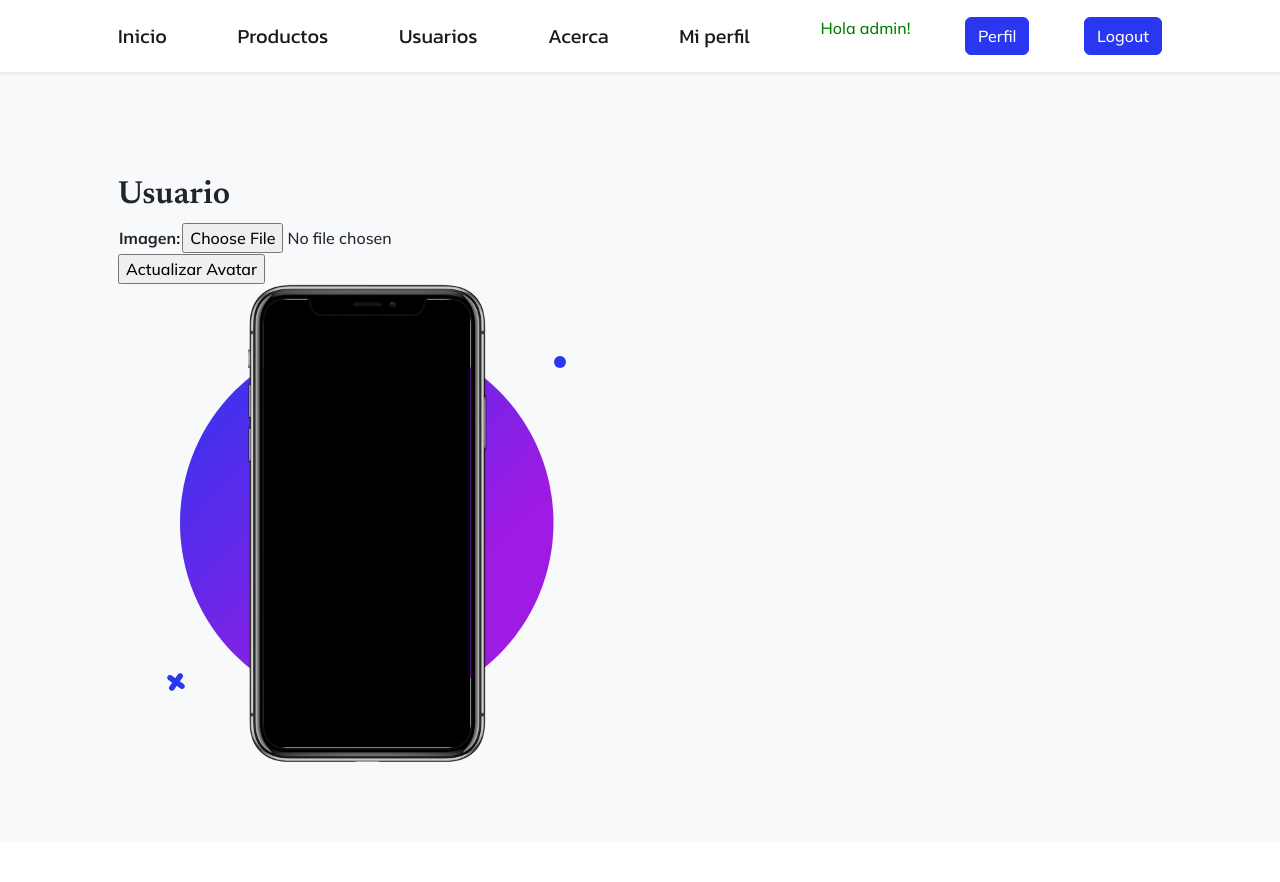
After one commit to FranPedrocca/Proyecto, a Django app: page /facil/agregarAvatar/ in a window 1280 px wide. The commit adds this page. Shown: the top 882 px of the page. Run offline with Django 5.2, Linux system fonts and the light colour scheme; a user stored in the database is signed in; some libraries are stand-ins or nearby versions.

Commit message:
Proyecto actualizado

```diff
--- a/VENTAS/settings.py
+++ b/VENTAS/settings.py
@@ -11,6 +11,7 @@ https://docs.djangoproject.com/en/5.0/ref/settings/
 """
 
 from pathlib import Path
+import os
 
 # Build paths inside the project like this: BASE_DIR / 'subdir'.
 BASE_DIR = Path(__file__).resolve().parent.parent
@@ -127,3 +128,6 @@ STATIC_URL = 'static/'
 DEFAULT_AUTO_FIELD = 'django.db.models.BigAutoField'
 
 LOGIN_URL = '/facil/login/'
+
+MEDIA_URL= "/media/"
+MEDIA_ROOT= os.path.join(BASE_DIR, "media")
--- a/VENTAS/urls.py
+++ b/VENTAS/urls.py
@@ -16,9 +16,13 @@ Including another URLconf
 """
 from django.contrib import admin
 from django.urls import path, include
+from VENTAS import settings
+from django.conf.urls.static import static
 
 urlpatterns = [
     path('admin/', admin.site.urls),
     path('facil/', include('facil.urls')),
 
 ]
+
+urlpatterns += static(settings.MEDIA_URL, document_root=settings.MEDIA_ROOT)
--- a/facil/forms.py
+++ b/facil/forms.py
@@ -12,6 +12,24 @@ class RegistroForm(UserCreationForm):
     password1  = forms.CharField(label="Contraseña",widget=forms.PasswordInput)
     password2   = forms.CharField(label="Confirmar Contraseña",widget=forms.PasswordInput)
 
+
     class Meta:
         model= User
         fields= ['username','email','password1','password2']
+
+
+class UsereditForm(UserCreationForm):
+    email = forms.EmailField(max_length=50, required=True)
+    password1 = forms.CharField(label="Contraseña", widget=forms.PasswordInput)
+    password2 = forms.CharField(label="Confirmar Contraseña", widget=forms.PasswordInput)
+    first_name = forms.CharField(label="Nombre/s", max_length=50, required=True)
+    last_name = forms.CharField(label="Apellido/s", max_length=50, required=True)
+
+    class Meta:
+        model = User
+        fields = ['email', 'password1', 'password2', 'first_name', 'last_name']
+
+
+
+class AvatarForm(forms.Form):
+    imagen= forms.ImageField(required=True)
--- /dev/null
+++ b/facil/templates/facil/agregarAvatar.html
@@ -0,0 +1,21 @@
+{% extends 'facil/home.html' %}
+
+{% block titulo1 %}
+    <div class="mb-4">"Avatar"</div>
+{% endblock titulo1 %}
+
+
+{% block contenido %}
+<h2>Usuario</h2>
+<form action="" method="post" enctype="multipart/form-data">
+    {% csrf_token %}
+
+    <table>
+        {{ form.as_table}}
+    </table>
+
+    <input type="submit" value="Actualizar Avatar">
+
+</form>
+
+{% endblock contenido %}
--- a/facil/templates/facil/home.html
+++ b/facil/templates/facil/home.html
@@ -37,6 +37,8 @@
 
 
                 <p style="color:green">Hola {{user.username}}!</p>
+
+                <a class="btn btn-primary" href="{% url 'editar_perfil' %}">Perfil</a>
                 <a class="btn btn-primary" href="{% url 'logout' %}">Logout</a>
 
                 {%else%}
--- a/facil/urls.py
+++ b/facil/urls.py
@@ -33,6 +33,8 @@ urlpatterns = [
     path('login/', login_request, name= "login"),
     path('registro/', register, name= "registro"),
     path('logout/', custom_logout, name= "logout"),
+    path('editar_perfil/', editarperfil, name= "editar_perfil"),
+    path('agregarAvatar/', agregarAvatar, name= "agregarAvatar"),
 
 
 ]
--- a/facil/views.py
+++ b/facil/views.py
@@ -119,6 +119,7 @@ def deleteArticulos(request, id_articulo):
 
 #----------------------------------------Usuarios---------------------------------------------------------------
 
+
 class UsuarioList(LoginRequiredMixin, ListView):
     # La siguiente línea es la que agregamos
     login_url = reverse_lazy('login')
@@ -151,6 +152,15 @@ def login_request(request):
         user= authenticate(request, username=usuario, password=password)
         if user is not None:
             login(request, user)
+
+            #Intenta traer el avatar si es que tiene:
+            try:
+                avatar= Avatar.objects.get(user=request.user.id).imagen.url
+            except:
+                avatar= "/media/avatares/default.png"
+            finally:
+                request.session["avatar"]= avatar
+
             return render(request, "facil/home.html")
         else:
             return redirect(reverse_lazy('home'))
@@ -183,13 +193,46 @@ def editarperfil(request):
     usuario= request.user
 
     if request.method == "POST":
-        miform= RegistroForm(request.POST)
-        if miform.is_valid():
-            usuario = miform.cleaned_data.get("username")
-            miform.save()
-            return redirect(reverse_lazy('home'))
+        form= UsereditForm(request.POST)
+        if form.is_valid():
+            informacion = form.cleaned_data
+            user= User.objects.get(username=usuario)
+            user.email= informacion['email']
+            user.first_name= informacion['first_name']
+            user.last_name= informacion['last_name']
+            user.set_password(informacion['password1'])
+            form.save()
+            return render(request, "facil/home.html")
 
     else:
-        miform= RegistroForm()
+        form= UsereditForm(instance=usuario)
 
-    return render(request, "facil/registro.html", {"form":miform})
+    return render(request, "facil/editarperfil.html", {"form":form})
+
+
+
+@login_required
+def agregarAvatar(request):
+
+    if request.method == "POST":
+        form= AvatarForm(request.POST, request.FILES)
+        if form.is_valid():
+            usuario= User.objects.get(username=request.user)
+
+            #----------------Borra avatar viejo
+            avatarViejo= Avatar.objects.filter(user=usuario)
+            if len(avatarViejo) >0:
+                for i in range(len(avatarViejo)):
+                    avatarViejo[i].delete()
+
+            avatar= Avatar(user=usuario, imagen=form.cleaned_data['imagen'])
+            avatar.save()
+
+            imagen=Avatar.objects.get(user=request.user.id).imagen.url
+            request.session["avatar"] =imagen
+            return render(request, "facil/home.html")
+
+    else:
+        form= AvatarForm()
+
+    return render(request, "facil/agregarAvatar.html", {"form":form})
```
Also changed, not shown: facil/models.py (+19 -0 lines), facil/templates/facil/editarperfil.html (added, +21 -0 lines), facil.db, facil/migrations/0011_admin_avatar.py (added).
